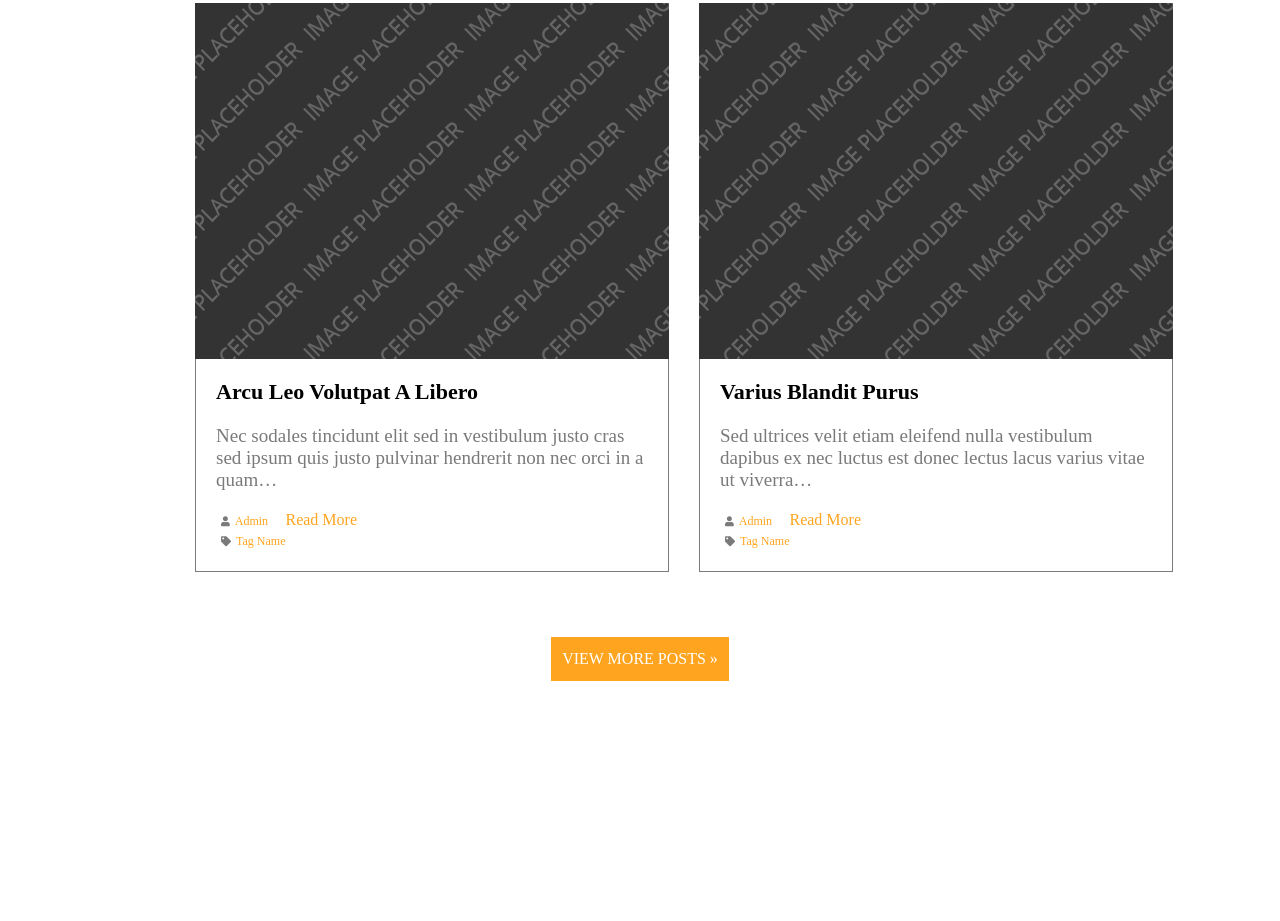
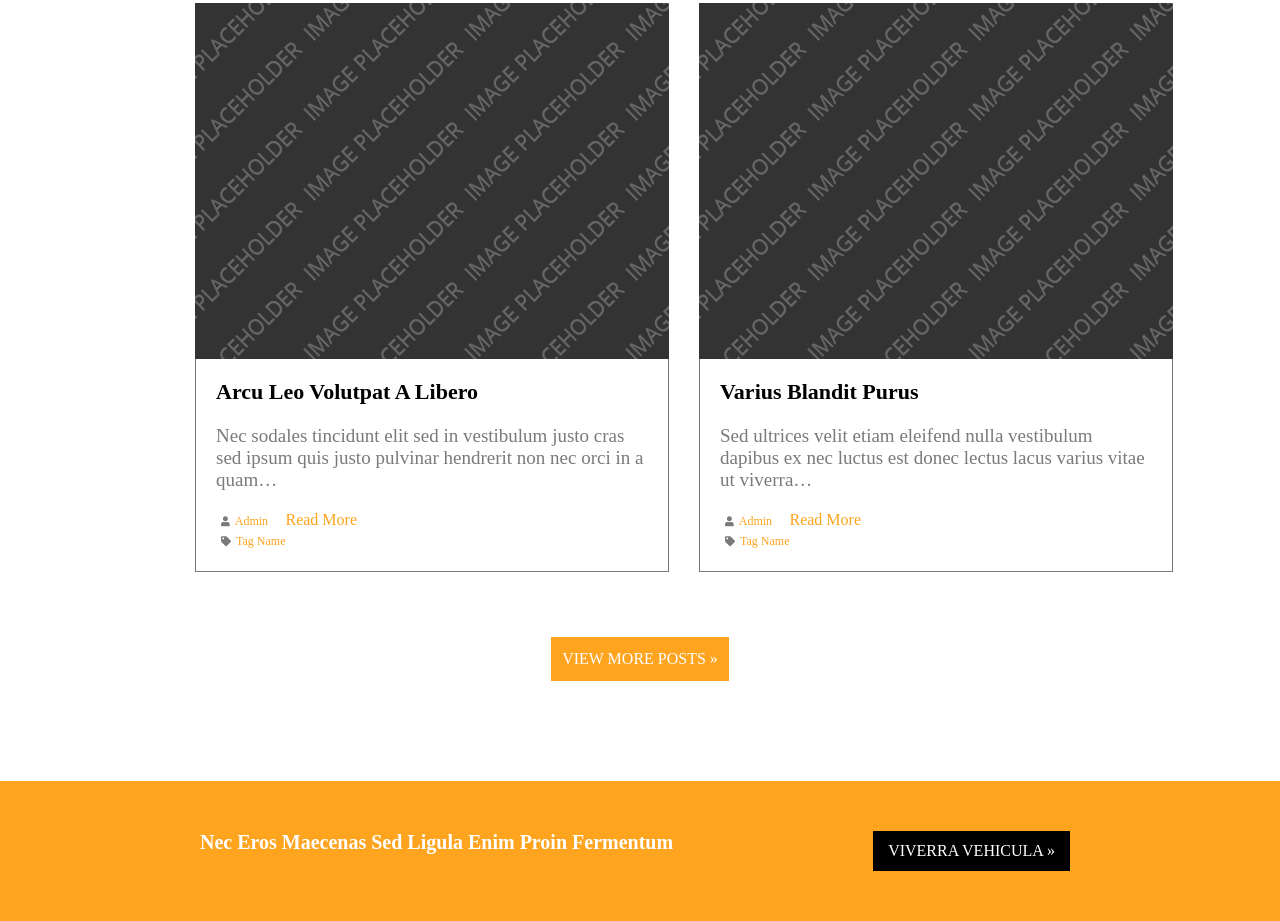
Before and after one commit to zahid15-1576/NALPURE-HTML-CSS-Project-2, a plain HTML site: page index.html in a window 1280 px wide. Shown: the part 4579-5500 px from the top of the page. Before the commit the page ends 5360 px from the top, so only its background shows below. Drawn offline with Linux system fonts and the light colour scheme.

Commit message:
Nec Eros  section with 90% work

```diff
--- a/asset/css/style.css
+++ b/asset/css/style.css
@@ -407,3 +407,37 @@
 .read-more{
     text-align: right !important;
 }
+
+/* Nec Eros  section */
+.nec-section{
+    background-color: #FFA41F;
+    padding: 50px 200px;
+}
+.nec-contain h3{
+    color: white;
+    font-size: 20px;
+}
+
+
+.btn1 a{
+    color: #FFFFFF;
+    background-color: black;
+    border: 1px solid black;
+    text-transform: uppercase;
+    display: inline-block;
+    padding: 10px 14px;
+    text-transform: uppercase;
+    text-decoration: none;
+}
+.btn1 a:hover{
+    border:1px solid white;
+    color: white;
+    background-color: #FFA41F;
+}
+.btn1{
+    float: right;
+    margin-left: 200px;
+}
+.nec-conteinar{
+    display: flex;
+}
--- a/index.html
+++ b/index.html
@@ -295,6 +295,15 @@
             </div>
         </div>
     </section>
+    <section class="nec-section">
+        <div class="nec-conteinar">
+            <div class="nec-contain">
+                <h3>Nec Eros Maecenas Sed Ligula Enim Proin Fermentum</h3>
+            </div>
+            <div class="btn1">
+                <a href="#">Viverra vehicula »</a>
+            </div>
+        </div>
+    </section>
 </body>
-
 </html>
```
